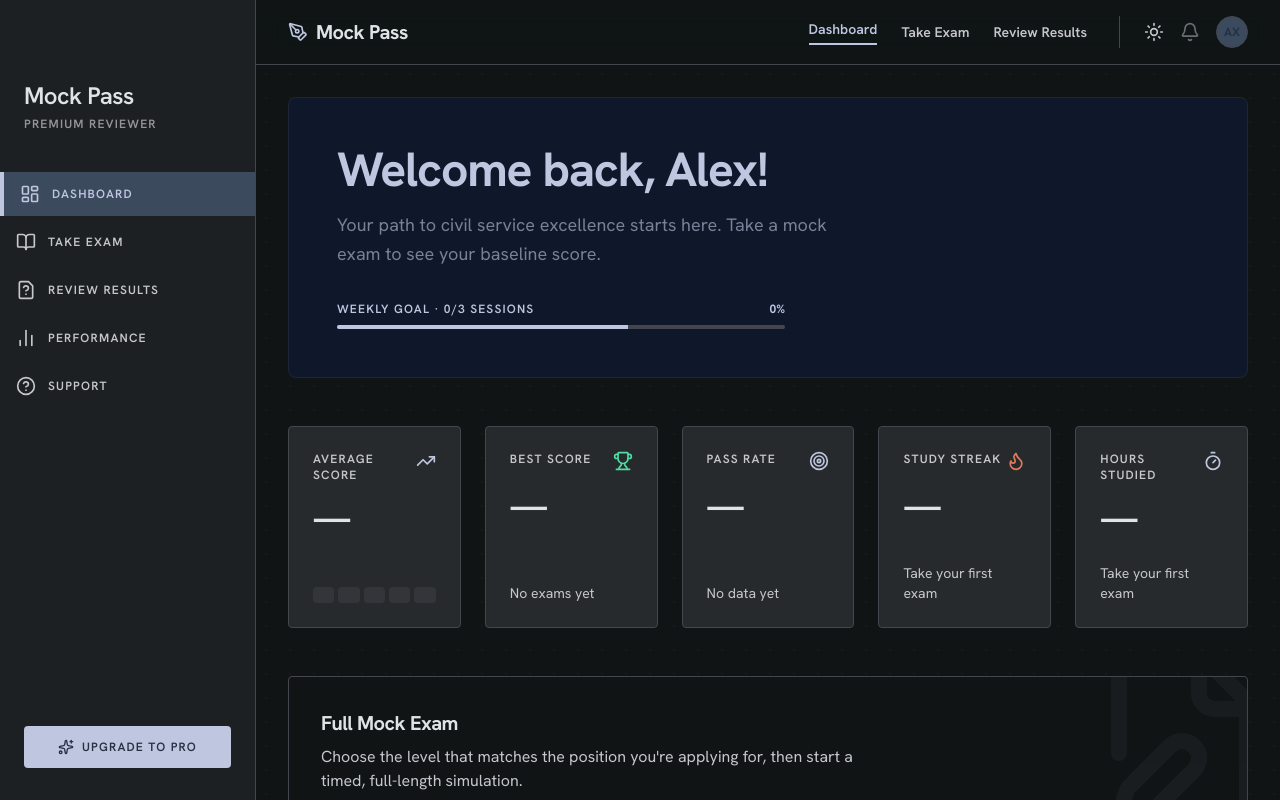
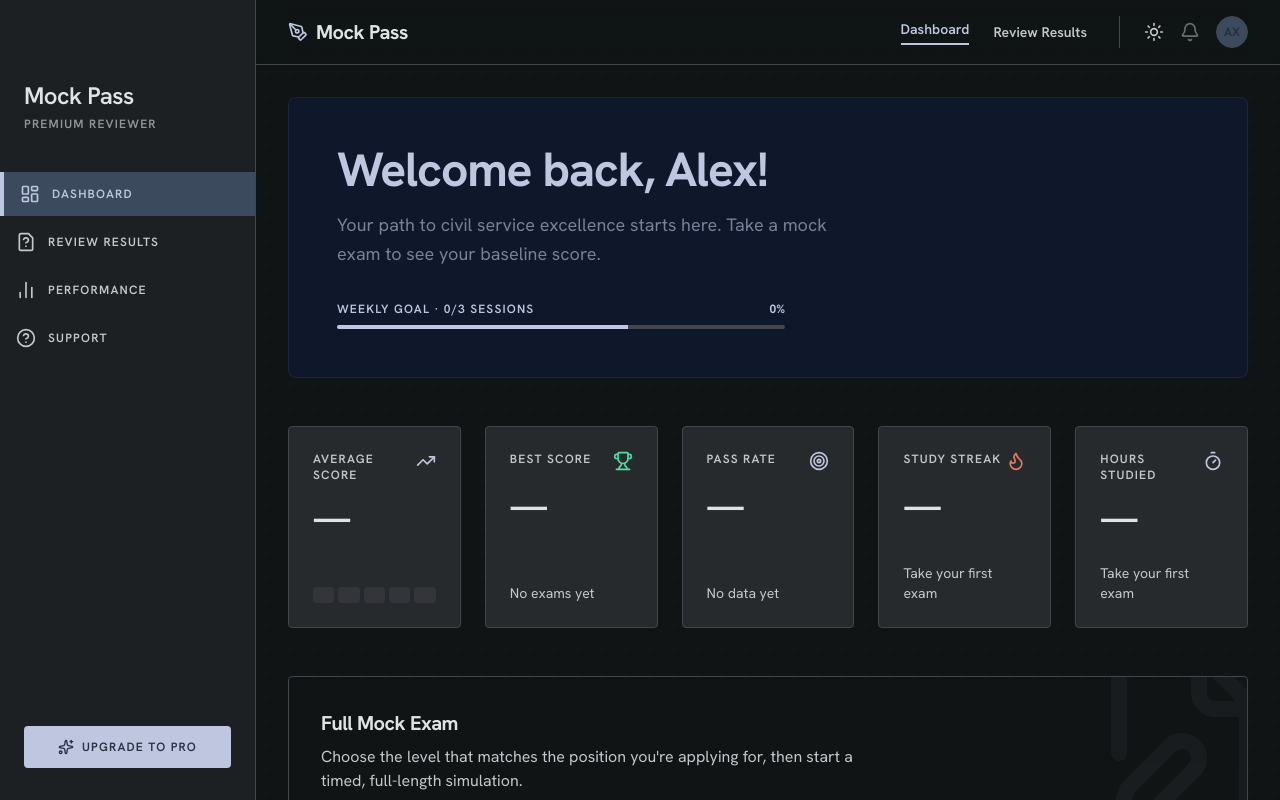
Before and after one commit to ChewyChocolate/Mock-Pass, a React (Vite) app: page / in a window 1280 px wide. Both pictures are taken after a click on the button "AUTHENTICATE". Shown: the top 800 px of the page. Built offline with nearby package versions, Linux system fonts and the light colour scheme.

Commit message:
Remove Take Exam nav item and state-dependent navigation redirect from MainLayout
- Remove 'exam' entry from NAV_ITEMS (sidebar no longer shows Take Exam)
- Remove resolveNavTarget function and state-dependent navigation redirect
- Remove unused BookOpen icon import and state destructuring

```diff
--- a/src/components/MainLayout.tsx
+++ b/src/components/MainLayout.tsx
@@ -1,7 +1,7 @@
 import { useState } from 'react';
 import { BaseScreenProps, Screen } from '../types';
 import React from 'react';
-import { BookOpen, HelpCircle, LayoutDashboard, FileQuestion, BarChart2, Bell, PenTool, Sun, Moon, Menu, X, LogOut, User, Sparkles, Check } from 'lucide-react';
+import { HelpCircle, LayoutDashboard, FileQuestion, BarChart2, Bell, PenTool, Sun, Moon, Menu, X, LogOut, User, Sparkles, Check } from 'lucide-react';
 import { useTheme } from '../ThemeContext';
 import { useExam } from '../context/ExamContext';
 import { Modal } from './Modal';
@@ -14,7 +14,6 @@ interface NavItem {
 
 const NAV_ITEMS: NavItem[] = [
   { id: 'dashboard', label: 'Dashboard', icon: <LayoutDashboard className="w-5 h-5" /> },
-  { id: 'exam', label: 'Take Exam', icon: <BookOpen className="w-5 h-5" /> },
   { id: 'review', label: 'Review Results', icon: <FileQuestion className="w-5 h-5" /> },
   { id: 'performance', label: 'Performance', icon: <BarChart2 className="w-5 h-5" /> },
   { id: 'support', label: 'Support', icon: <HelpCircle className="w-5 h-5" /> },
@@ -31,7 +30,7 @@ const PRO_FEATURES = [
 
 export default function MainLayout({ children, onNavigate, currentScreen }: { children: React.ReactNode, onNavigate: BaseScreenProps['onNavigate'], currentScreen: Screen }) {
   const { theme, toggleTheme } = useTheme();
-  const { signOut, state } = useExam();
+  const { signOut } = useExam();
   const [drawerOpen, setDrawerOpen] = useState(false);
   const [menuOpen, setMenuOpen] = useState(false);
   const [upgradeOpen, setUpgradeOpen] = useState(false);
@@ -42,15 +41,8 @@ export default function MainLayout({ children, onNavigate, currentScreen }: { ch
     setMenuOpen(false);
   };
 
-  const resolveNavTarget = (id: Screen): Screen => {
-    if (id !== 'exam') return id;
-    if (state.status === 'submitted') return 'review';
-    if (state.status === 'idle') return 'dashboard';
-    return 'exam';
-  };
-
   const navigateAndClose = (id: Screen) => {
-    onNavigate(resolveNavTarget(id));
+    onNavigate(id);
     setDrawerOpen(false);
   };
 
@@ -220,12 +212,12 @@ export default function MainLayout({ children, onNavigate, currentScreen }: { ch
 
             <div className="hidden md:flex gap-8 items-center">
               <nav aria-label="Quick links" className="flex gap-6">
-                {NAV_ITEMS.slice(0, 3).map((item) => {
+                {NAV_ITEMS.slice(0, 2).map((item) => {
                   const active = currentScreen === item.id;
                   return (
                     <button
                       key={item.id}
-                      onClick={() => onNavigate(resolveNavTarget(item.id))}
+                      onClick={() => onNavigate(item.id)}
                       aria-current={active ? 'page' : undefined}
                       className={`text-sm font-semibold transition-colors duration-200 ${
                         active
```
